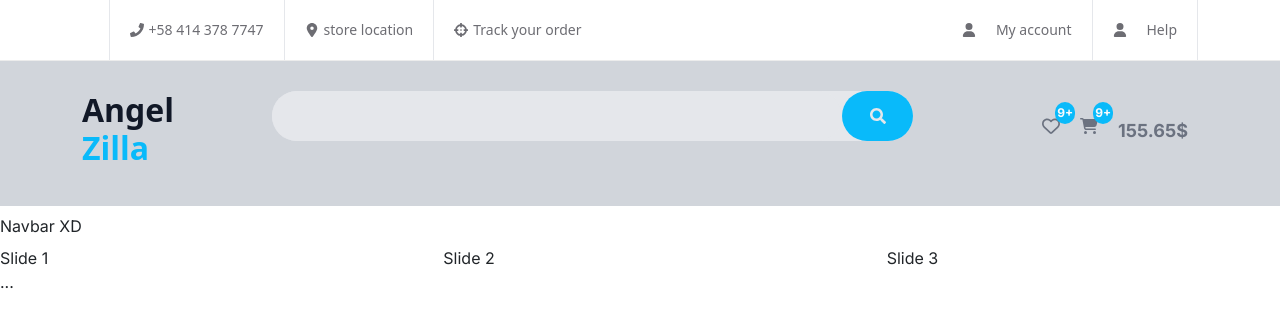
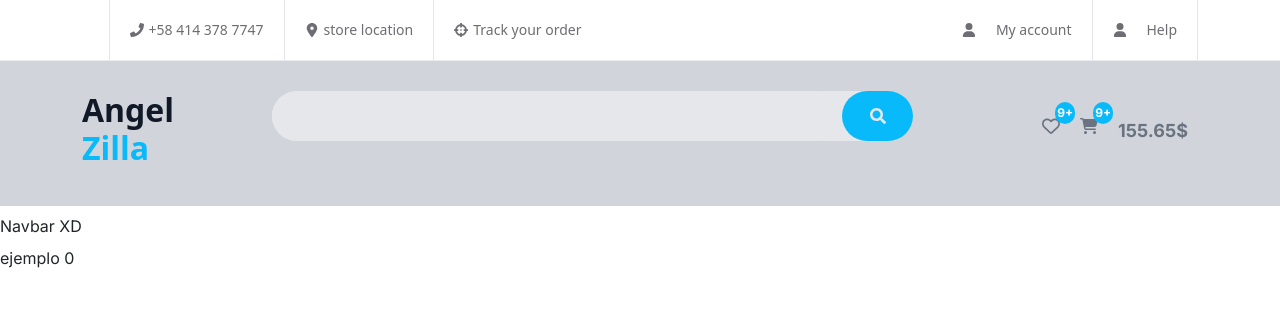
Before and after one commit to angeleesc/az-market-zilla-template, a Next.js app: page / in a window 1280 px wide. Shown: the top 326 px of the page. Built offline with nearby package versions, Linux system fonts and the light colour scheme.

Commit message:
configuracion del hero swiper

```diff
--- a/components/swipers/hero-swiper/HeroSwiper.jsx
+++ b/components/swipers/hero-swiper/HeroSwiper.jsx
@@ -1,21 +1,44 @@
-"use client"
+
 import React from 'react'
 import { Swiper, SwiperSlide } from 'swiper/react';
 import 'swiper/css';
+import HeroSwiperSlide from './HeroSwiperSlide';
+
+const tempImgSwiper = [
+
+    {
+        img: "https://res.cloudinary.com/angelplayxd/image/upload/v1707251471/este-sera-precio-samsung-galaxy-s24-seran-mas-baratos-esperado_98_du0dl7.webp",
+        message: "Ve los nuevos telefonos de samsung",
+
+    },
+
+    {
+        img: "https://res.cloudinary.com/angelplayxd/image/upload/v1707251471/Apple-WWCD23-Vision-Pro-EyeSight-230605.jpg.large_2x_i0ey2p.jpg",
+        message: "Disponibles las apple vision pro",
+
+    },
+
+]
+
 
 export default function HeroSwiper() {
     return (
         <Swiper
             spaceBetween={50}
-      slidesPerView={3}
+            slidesPerView={1}
             onSlideChange={() => console.log('slide change')}
             onSwiper={(swiper) => console.log(swiper)}
         >
-      <SwiperSlide>Slide 1</SwiperSlide>
-      <SwiperSlide>Slide 2</SwiperSlide>
-      <SwiperSlide>Slide 3</SwiperSlide>
-      <SwiperSlide>Slide 4</SwiperSlide>
-      ...
+
+            {
+                tempImgSwiper.map((img, i) => {
+                    return <SwiperSlide key={`hero-image-${i}`}>
+                        {`ejemplo ${i}`}
+                    </SwiperSlide>
+
+                })
+            }
+
         </Swiper>
     )
 }
--- /dev/null
+++ b/components/swipers/hero-swiper/HeroSwiperSlide.jsx
@@ -0,0 +1,10 @@
+import React from 'react'
+import { SwiperSlide } from 'swiper/react'
+
+export default function HeroSwiperSlide({image, description, productLink }) {
+  return (
+   <div className='ejemplo'>
+   <h3>tjemplo dento de un swiper</h3>
+   </div>
+  )
+}
```
Lines whose indentation alone changed are shown as unchanged.
